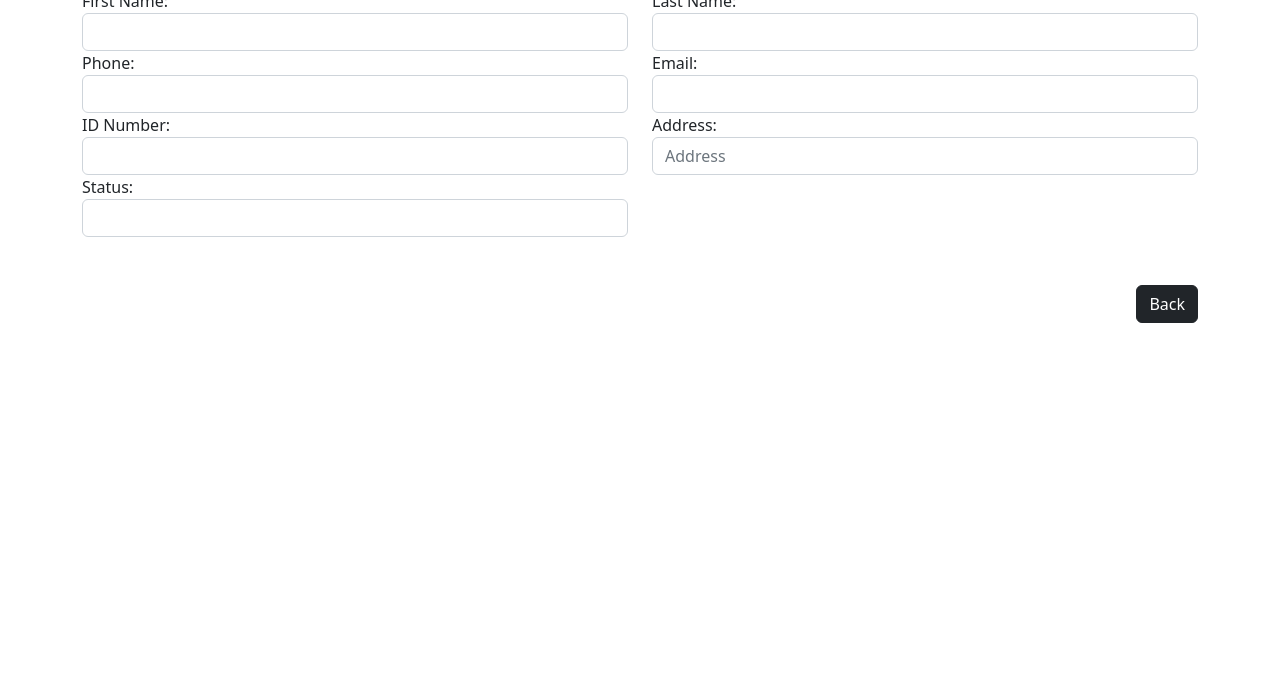
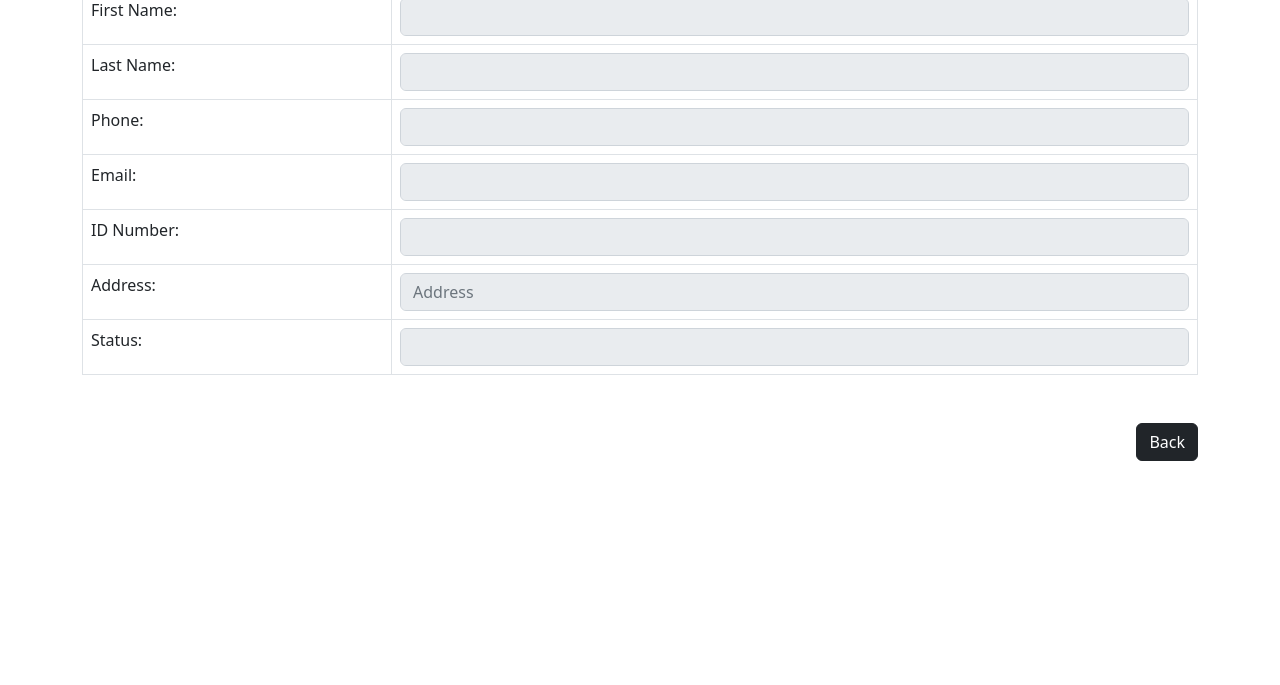
Before and after one commit to afaqch5535/ui, a plain HTML site: page view-customer.html in a window 1280 px wide. Shown: the part 115-800 px from the top of the page. Drawn offline with nearby package versions, Linux system fonts and the light colour scheme.

Commit message:
updated the customer- details

```diff
--- a/view-customer.html
+++ b/view-customer.html
@@ -14,36 +14,38 @@
     <h1 class="mt-5">Customer Details</h1>
     <form id="editCustomerForm">
       <input type="hidden" id="customerId" name="customerId">
-      <div class="row">
-        <div class="col-md-6">
-          <label for="firstName">First Name:</label>
-          <input type="text" class="form-control" id="firstName" name="firstName" required>
-        </div>
-        <div class="col-md-6">
-          <label for="lastName">Last Name:</label>
-          <input type="text" class="form-control" id="lastName" name="lastName" required>
-        </div>
-        <div class="col-md-6">
-          <label for="phone">Phone:</label>
-          <input type="tel" class="form-control" id="phone" name="phone" required>
-        </div>
-        <div class="col-md-6">
-          <label for="email">Email:</label>
-          <input type="email" class="form-control" id="email" name="email" required>
-        </div>
-        <div class="col-md-6">
-          <label for="idNumber">ID Number:</label>
-          <input type="text" class="form-control" id="idNumber" name="idNumber" required>
-        </div>
-        <div class="col-md-6">
-          <label for="address">Address:</label>
-          <input placeholder="Address" type="text" class="form-control" id="address" name="address" required>
-        </div>
-        <div class="col-md-6">
-          <label for="status">Status:</label>
-          <input type="text" class="form-control" id="status" name="status" required>
-        </div>
-      </div>
+      <table class="table table-bordered">
+        <tbody>
+          <tr>
+            <td><label for="firstName">First Name:</label></td>
+            <td><input type="text" class="form-control" id="firstName" name="firstName" required disabled></td>
+          </tr>
+          <tr>
+            <td><label for="lastName">Last Name:</label></td>
+            <td><input type="text" class="form-control" id="lastName" name="lastName" required disabled></td>
+          </tr>
+          <tr>
+            <td><label for="phone">Phone:</label></td>
+            <td><input type="tel" class="form-control" id="phone" name="phone" required disabled></td>
+          </tr>
+          <tr>
+            <td><label for="email">Email:</label></td>
+            <td><input type="email" class="form-control" id="email" name="email" required disabled></td>
+          </tr>
+          <tr>
+            <td><label for="idNumber">ID Number:</label></td>
+            <td><input type="text" class="form-control" id="idNumber" name="idNumber" required disabled></td>
+          </tr>
+          <tr>
+            <td><label for="address">Address:</label></td>
+            <td><input placeholder="Address" type="text" class="form-control" id="address" name="address" required disabled></td>
+          </tr>
+          <tr>
+            <td><label for="status">Status:</label></td>
+            <td><input type="text" class="form-control" id="status" name="status" required disabled></td>
+          </tr>
+        </tbody>
+      </table>
       <div class="row mt-5 text-end">
         <div class="col-md-12">
           <a href="index.html" class="btn btn-dark">Back</a>
```
